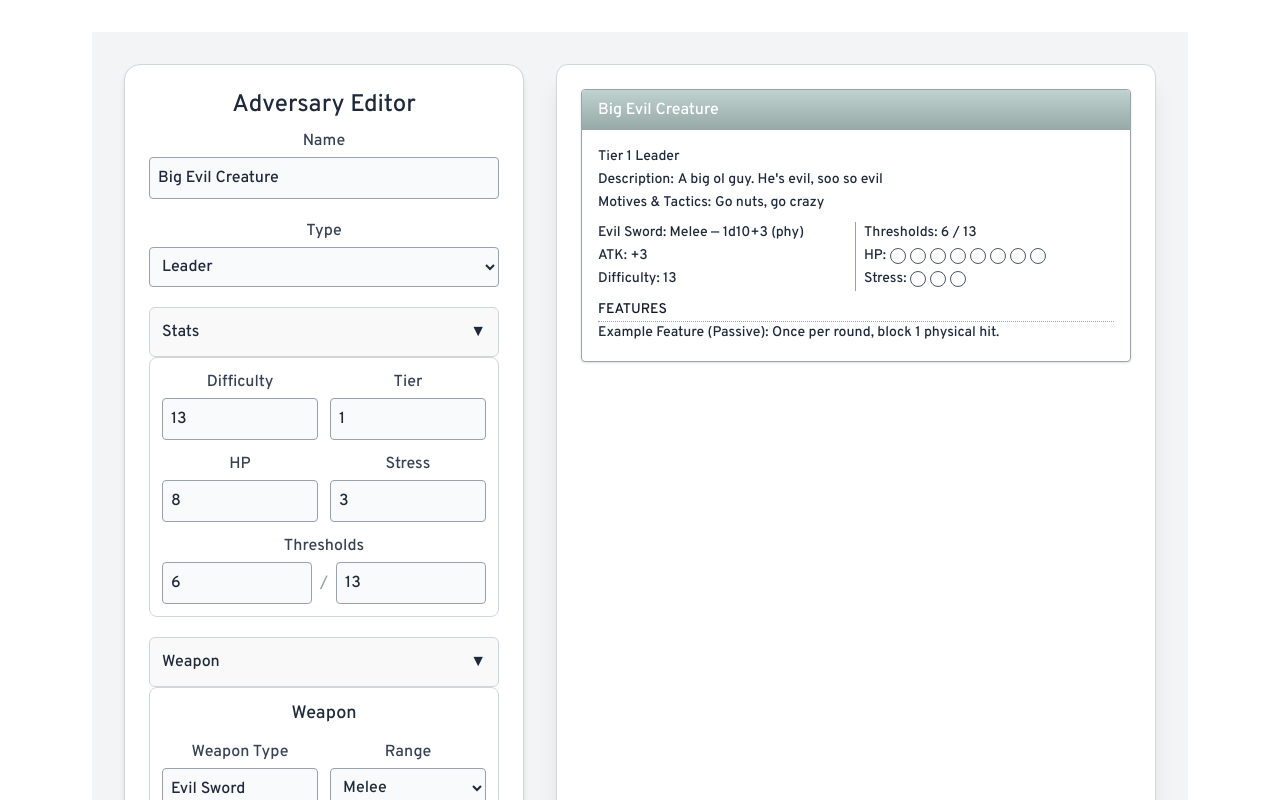
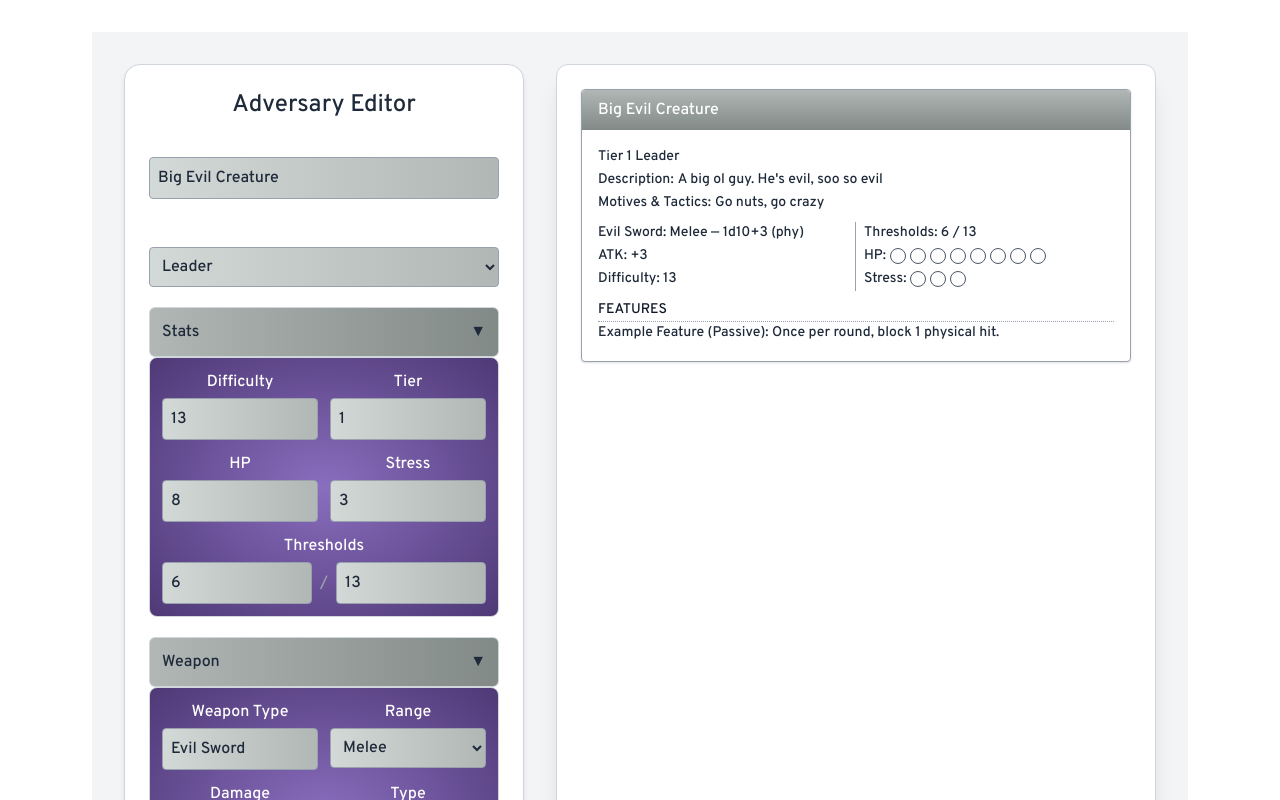
Before and after one commit to freyjabun/daggerlab, a Vue app: page / in a window 1280 px wide. Shown: the top 800 px of the page. Built offline with nearby package versions, Linux system fonts and the light colour scheme.

Commit message:
many colours now. what can i do

```diff
--- a/src/components/FeaturesEditor.vue
+++ b/src/components/FeaturesEditor.vue
@@ -47,7 +47,7 @@ function removeFeature(index) {
         v-if="modelValue.length > 1"
         @click="removeFeature(i)"
         type="button"
-        class="text-sm text-red-600 hover:underline"
+        class="text-sm hover:underline bg-gradient-to-r from-blade to-blade-dark"
       >
         Remove Feature
       </button>
@@ -57,7 +57,7 @@ function removeFeature(index) {
     <button
       @click="addFeature"
       type="button"
-      class="mt-2 text-sm bg-blue-600 text-white px-3 py-1 rounded hover:bg-blue-700"
+      class="mt-2 text-sm bg-blue-600 text-white px-3 py-1 rounded hover:bg-blue-700 bg-gradient-to-r from-sage to-sage-dark"
     >
       + Add Feature
     </button>
--- a/src/components/WeaponEditor.vue
+++ b/src/components/WeaponEditor.vue
@@ -7,7 +7,6 @@ defineEmits(['update:modelValue'])
 
 <template>
   <div class="space-y-3">
-    <h3 class="text-lg font-semibold text-gray-800">Weapon</h3>
 
     <div class="grid grid-cols-2 gap-3">
       <div>
--- a/src/components/utilComponents/Collapsible.vue
+++ b/src/components/utilComponents/Collapsible.vue
@@ -15,8 +15,8 @@ const toggle = () => {
 <template>
   <div>
 <button
-  class="w-full text-left font-semibold text-gray-700 flex justify-between items-center p-3 rounded focus:outline-none
-          border border-gray-300 appearance-none"
+  class="w-full text-left font-semibold flex justify-between items-center p-3 rounded focus:outline-none
+          border border-gray-300 appearance-none bg-gradient-to-r from-bone to-bone-dark text-gray-800"
   @click="toggle"
 >
   {{ title }}
@@ -26,7 +26,7 @@ const toggle = () => {
 
 
 
-    <div v-show="isOpen" :class="['rounded-lg p-3', isOpen ? 'border border-gray-300' : '']">
+    <div v-show="isOpen" :class="['bg-radial from-daggerpurple-light from-daggerpurple to-daggerpurple-dark','rounded-lg p-3', isOpen ? 'border border-gray-300' : '']">
       <slot />
     </div>
   </div>
--- a/src/style.css
+++ b/src/style.css
@@ -2,19 +2,14 @@
 @import "tailwindcss";
 
 
-.input-field{
-  @apply border border-gray-400 bg-gray-50 text-gray-800 p-2 w-full rounded;
-}
 
-.label {
-  @apply block font-semibold text-gray-700 mb-1;
-}
+
 
 .section {
   @apply border border-gray-400 rounded p-3;
 }
 
-.section-border{
+.section-border {
   @apply border border-gray-400 rounded p-4
 }
 
@@ -33,44 +28,50 @@
   -moz-osx-font-smoothing: grayscale;
 }
 
-@theme{
-  --color-daggerpurple: oklch(0.42 0.28 320);
-  --color-daggerorange: oklch(0.78 0.31 87);
-  --color-arcana: oklch(0.38 0.21 318);
-  --color-grace: oklch(0.56 0.40 353);
-  --color-blade: oklch(0.48 0.33 26);
-  --color-midnight: oklch(0.37 0.02 160);
-  --color-bone: oklch(0.85 0.02 188);
-  --color-sage: oklch(0.37 0.21 156);
-  --color-codex: oklch(0.36 0.19 256);
-  --color-splendor: oklch(0.71 0.34 95);
-  --color-valor: oklch(0.52 0.29 46);
+@theme {
 
-  --color-daggerpurple-dark: oklch(0.33 0.28 320);
-  --color-daggerorange-dark: oklch(0.68 0.31 87);
-  --color-arcana-dark: oklch(0.29 0.21 318);
-  --color-grace-dark: oklch(0.46 0.40 353);
-  --color-blade-dark: oklch(0.39 0.33 26);
-  --color-midnight-dark: oklch(0.27 0.02 160);
-  --color-bone-dark: oklch(0.72 0.02 188);
-  --color-sage-dark: oklch(0.28 0.21 156);
-  --color-codex-dark: oklch(0.27 0.19 256);
-  --color-splendor-dark: oklch(0.61 0.34 95);
-  --color-valor-dark: oklch(0.42 0.29 46);
+  /* Default colours */
+  --color-daggerpurple: #6c4f9c;
+  --color-daggerorange: #ff9e3d;
+  --color-arcana: #754b7d;
+  --color-grace: #993468;
+  --color-blade: #792726;
+  --color-midnight: #2e2f2d;
+  --color-bone: #b0b7b5;
+  --color-sage: #18653b;
+  --color-codex: #25446f;
+  --color-splendor: #d0b22f;
+  --color-valor: #c3672e;
 
-  --color-daggerpurple-light: oklch(0.52 0.28 320);
-  --color-daggerorange-light: oklch(0.88 0.31 87);
-  --color-arcana-light: oklch(0.48 0.21 318);
-  --color-grace-light: oklch(0.66 0.40 353);
-  --color-blade-light: oklch(0.58 0.33 26);
-  --color-midnight-light: oklch(0.47 0.02 160);
-  --color-bone-light: oklch(0.94 0.02 188);
-  --color-sage-light: oklch(0.47 0.21 156);
-  --color-codex-light: oklch(0.46 0.19 256);
-  --color-splendor-light: oklch(0.81 0.34 95);
-  --color-valor-light: oklch(0.62 0.29 46);
+  /* Light colours */
+  --color-daggerpurple-light: #8a6ebf;
+  --color-daggerorange-light: #ffb86b;
+  --color-arcana-light: #946796;
+  --color-grace-light: #b85d8c;
+  --color-blade-light: #a04947;
+  --color-midnight-light: #565755;
+  --color-bone-light: #d3d9d7;
+  --color-sage-light: #3a8b61;
+  --color-codex-light: #46689a;
+  --color-splendor-light: #e6cc5a;
+  --color-valor-light: #dd8a57;
+
+  /* Dark colours */
+  --color-daggerpurple-dark: #4f3976;
+  --color-daggerorange-dark: #cc7a2b;
+  --color-arcana-dark: #56335a;
+  --color-grace-dark: #6e2350;
+  --color-blade-dark: #541917;
+  --color-midnight-dark: #1a1b1a;
+  --color-bone-dark: #828a88;
+  --color-sage-dark: #11442a;
+  --color-codex-dark: #1a2d4a;
+  --color-splendor-dark: #a38821;
+  --color-valor-dark: #8f441f;
+
   --font-dagger: "Overpass", ui-sans-serif, system-ui, sans-serif;
 }
+
 @layer base {
   body {
     font-family: var(--font-dagger);
@@ -78,11 +79,19 @@
   }
 }
 
+.input-field {
+  @apply border border-gray-400 bg-gradient-to-r from-bone-light to-bone text-gray-800 p-2 w-full rounded;
+}
+
+.label {
+  @apply block font-semibold text-white mb-1;
+}
 a {
   font-weight: 500;
   color: #646cff;
   text-decoration: inherit;
 }
+
 a:hover {
   color: #535bf2;
 }
@@ -101,8 +110,7 @@ h1 {
 }
 
 button {
-  @apply rounded-md border border-gray-300 p-3 text-gray-800 font-semibold bg-gray-50 hover:bg-gray-100
-         cursor-pointer flex justify-between items-center ;
+  @apply rounded-md border border-gray-300 p-3 font-semibold cursor-pointer flex justify-between items-center;
 }
 
 
@@ -127,9 +135,11 @@ button:focus-visible {
     color: #213547;
     background-color: #ffffff;
   }
+
   a:hover {
     color: #747bff;
   }
+
   button {
     background-color: #f9f9f9;
   }
```
Also changed, not shown: src/App.vue (+5 -16 lines).
